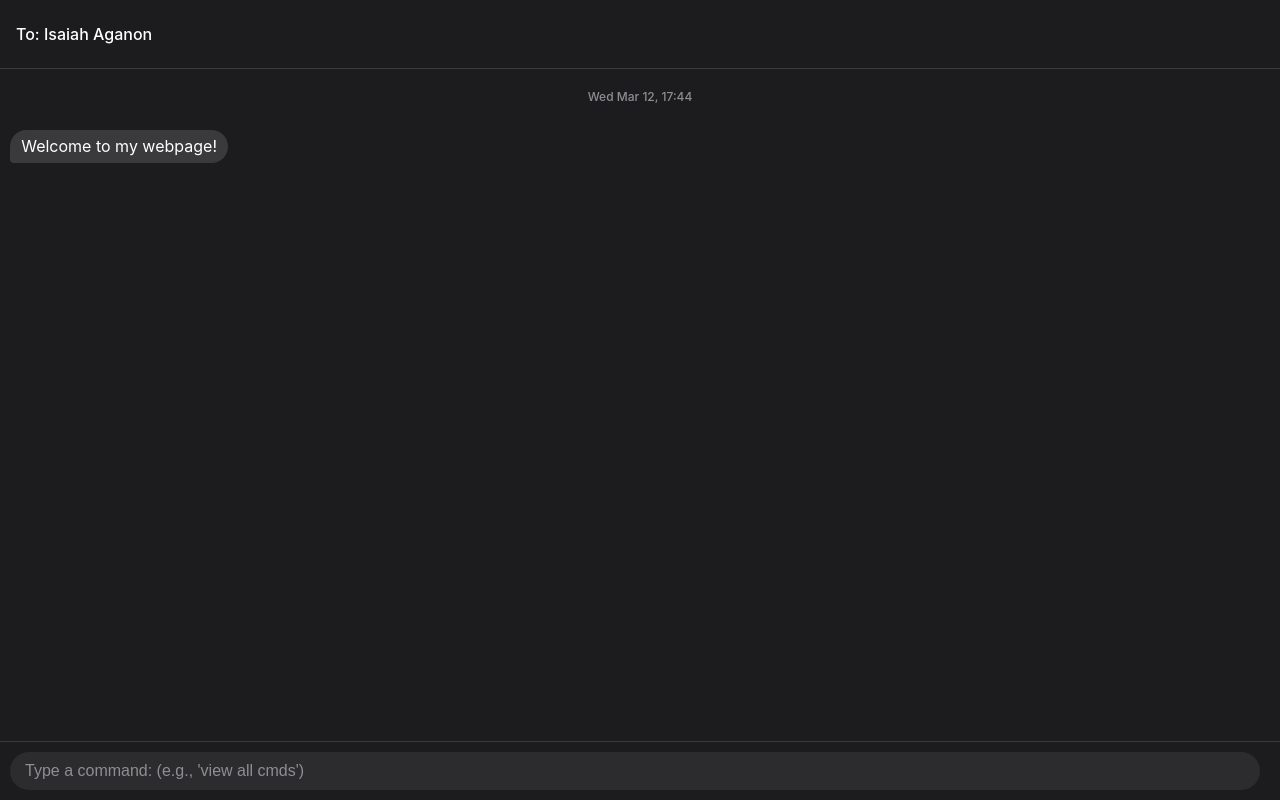
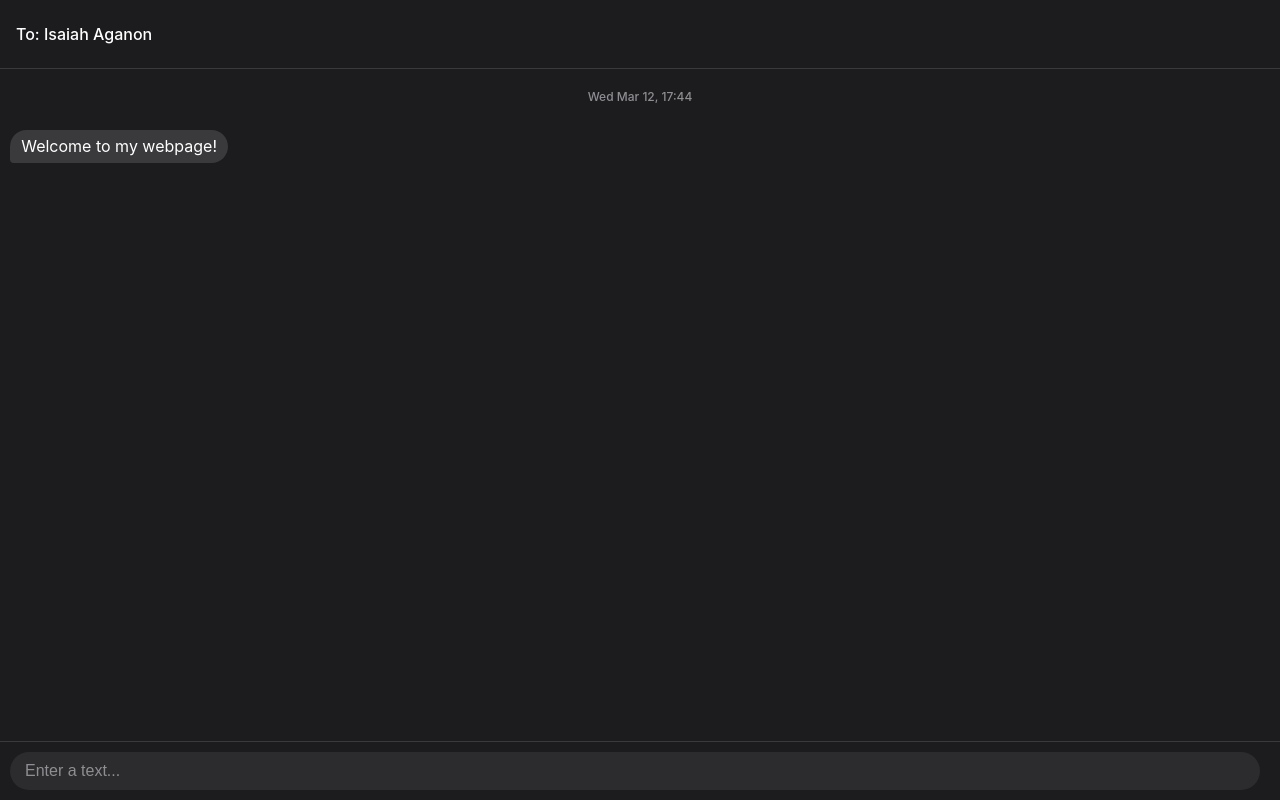
Before and after one commit to AganonIsaiah/Webpage-App, a Next.js app: page /home in a window 1280 px wide. Built offline with nearby package versions, Linux system fonts and the light colour scheme.

Commit message:
styling text

```diff
--- a/src/components/Home.jsx
+++ b/src/components/Home.jsx
@@ -58,7 +58,7 @@ export default function Home() {
           value={input}
           onChange={(e) => setInput(e.target.value)}
           onKeyPress={(e) => e.key === "Enter" && handleSendMessage()}
-          placeholder="Type a command: (e.g., 'view all cmds')"
+          placeholder="Enter a text..."
         />
       </div>
     </div>
```
